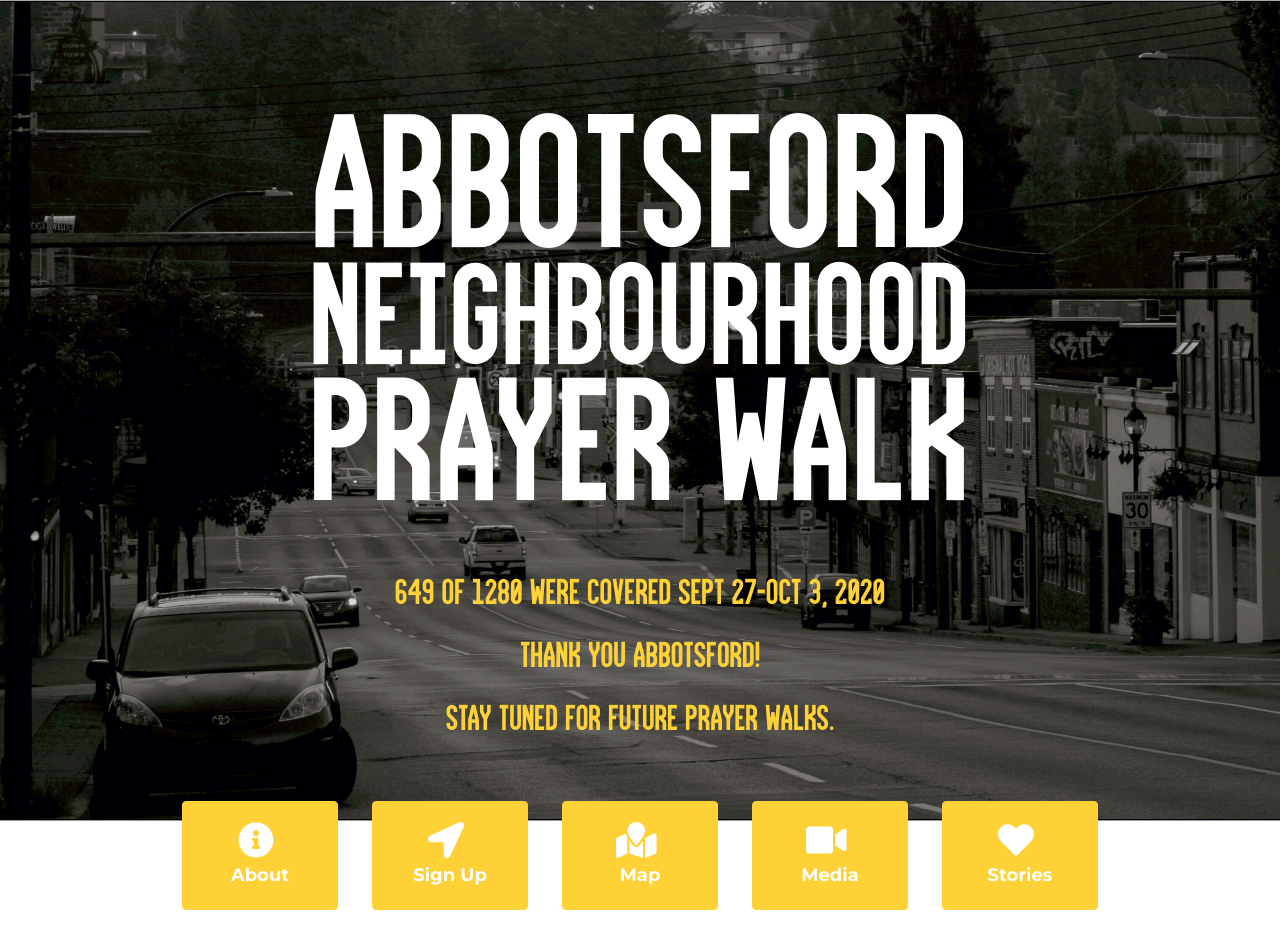
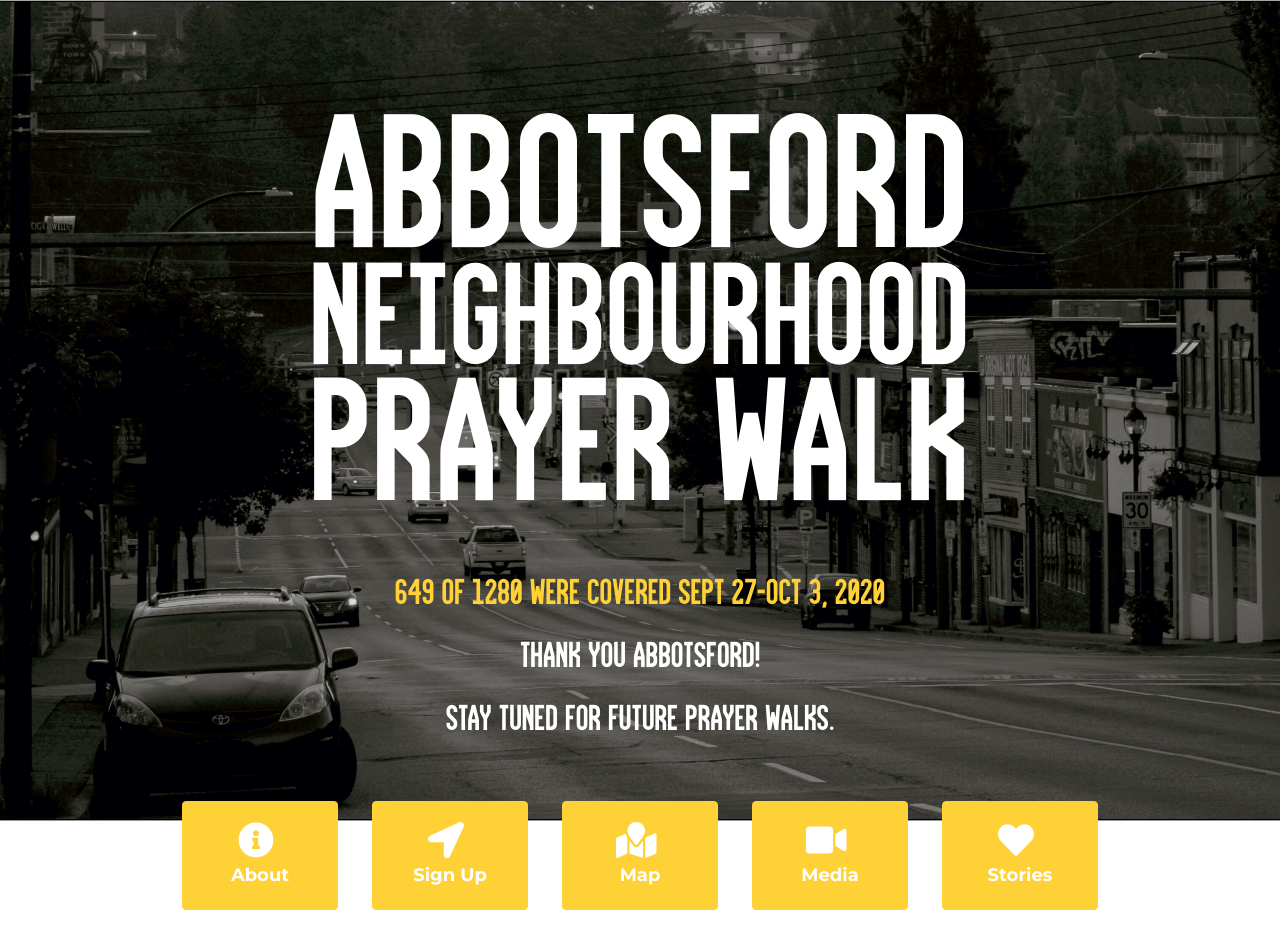
Before and after one commit to nicoepp/pray-for-streets, a Django app: template backend/streetsignup/templates/streetsignup/index.html in a window 1280 px wide. Shown: the top 930 px of the page. Run offline with Django 3.2, Linux system fonts and the light colour scheme; the template is opened without the code that fills it, so the values that code supplies are empty; parts of the project's set-up code (start-up, migrations or seed data) failed here and were passed over; some libraries are stand-ins or nearby versions; some web fonts are replaced.

Commit message:
Change wording color

```diff
--- a/backend/streetsignup/templates/streetsignup/index.html
+++ b/backend/streetsignup/templates/streetsignup/index.html
@@ -47,8 +47,8 @@
             <div class="masthead-subheading covered">
                 <!--{{ streets_covered }} out of {{ streets_total }} streets now covered-->
                 <p class="mb-0"> 649 of 1280 were covered Sept 27-Oct 3, 2020 </p>
-                <p class="mb-0"> Thank you Abbotsford! </p>
-                <p class="mb-0"> Stay tuned for future prayer walks. </p>
+                <p class="mb-0" style="color: white"> Thank you Abbotsford! </p>
+                <p class="mb-0" style="color: white"> Stay tuned for future prayer walks. </p>
             </div>
         </div>
     </header>
```
